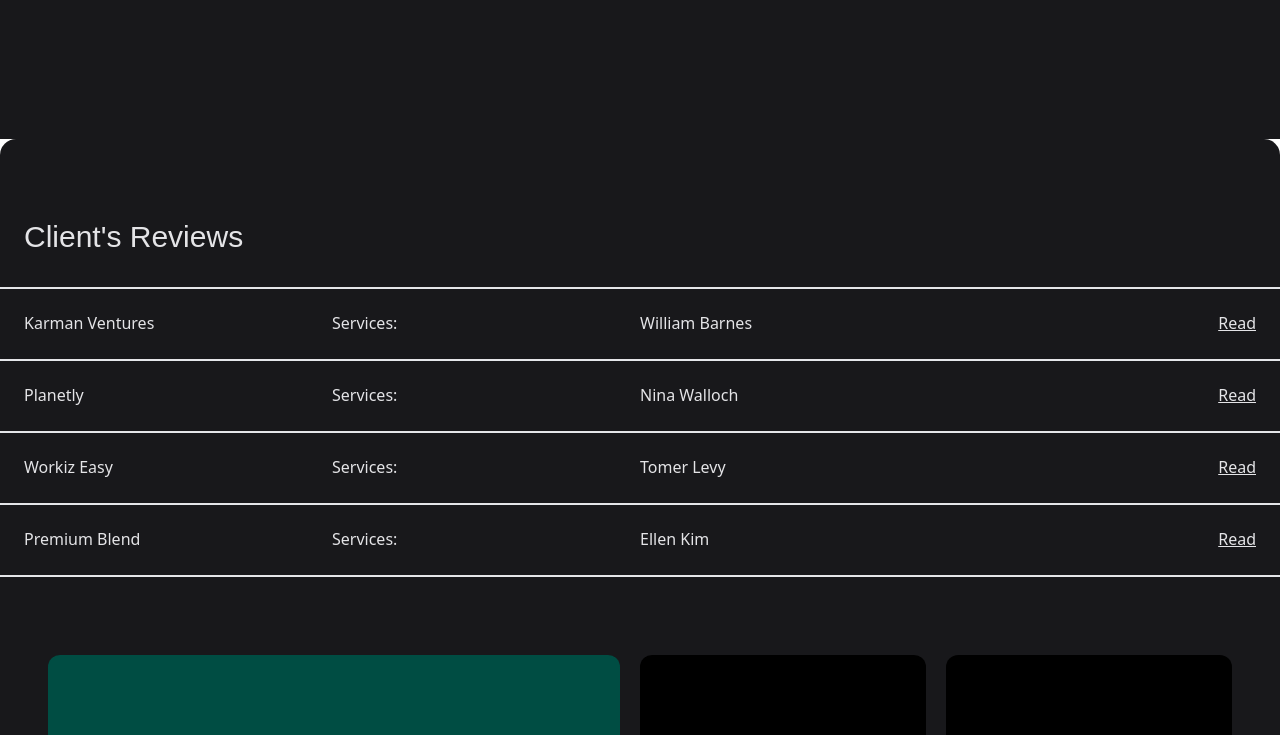
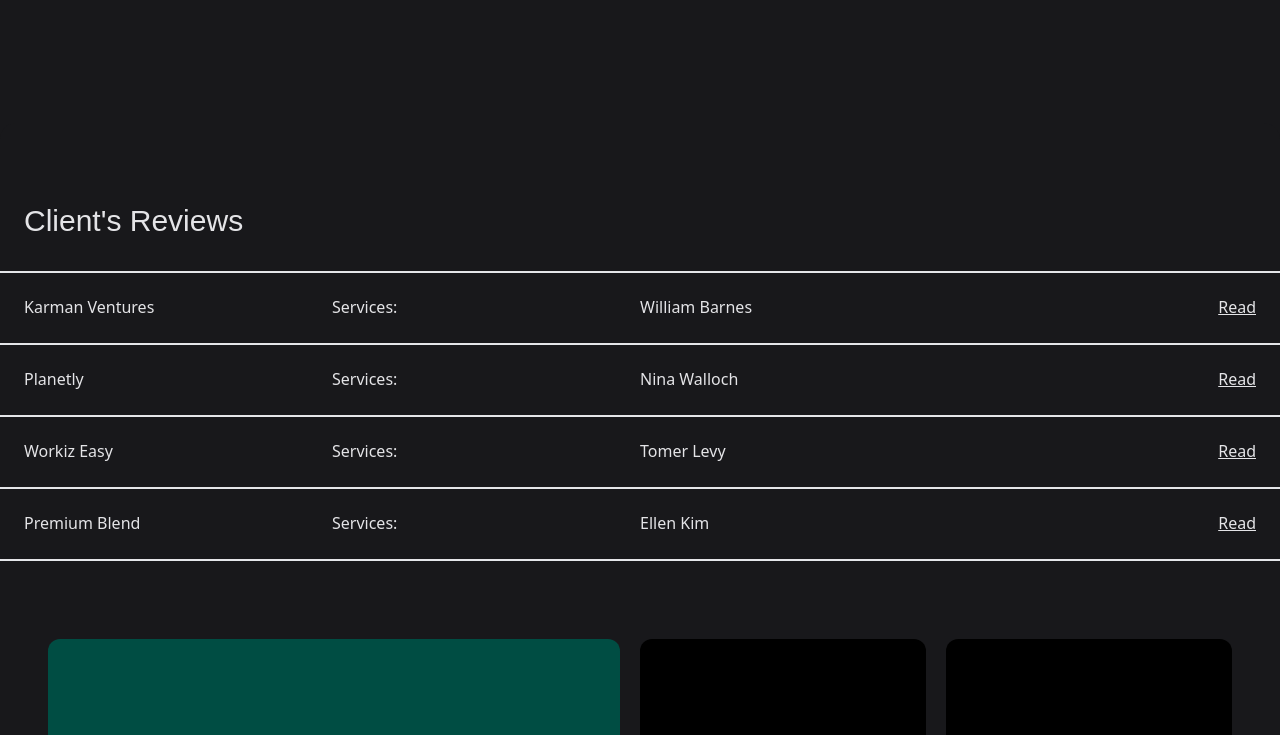
Before and after one commit to mayankpatidar275/ochi, a React (Vite) app: page / in a window 1280 px wide. Shown: the part 5440-6175 px from the top of the page. Built offline with nearby package versions, Linux system fonts and the light colour scheme.

Commit message:
fix: center title pointer events none,extra div remove,reviews margin

```diff
--- a/src/components/Featured.tsx
+++ b/src/components/Featured.tsx
@@ -100,9 +100,6 @@
               </div>
             </div>
             <div className="project-image mb-5 w-full">
-              <div className="absolute md:hidden left-1/2 top-1/2 -translate-x-1/2 -translate-y-1/2 text-right">
-                {project.title}
-              </div>
               <motion.div
                 onHoverStart={() => {
                   handleHover(index);
@@ -125,7 +122,7 @@
                     index % 2 === 0
                       ? "md:left-full md:right-0"
                       : "md:left-0 md:right-0"
-                  } md:-translate-x-1/2 -translate-y-1/2  w-[100vw] justify-center`}
+                  } md:-translate-x-1/2 -translate-y-1/2  w-[100vw] justify-center pointer-events-none`}
                 >
                   <div className="masker overflow-hidden -mb-3 lg:-mb-6 flex items-start justify-center w-fit font-FoundersGroteskXCond-Bold text-5xl md:text-5xl lg:text-8xl uppercase">
                     <h1 className="flex items-center text-[#cdea68]">
--- a/src/components/Reviews.tsx
+++ b/src/components/Reviews.tsx
@@ -66,7 +66,7 @@
   const [expandedReview, setExpandedReview] = useState("");
 
   return (
-    <div className="w-full py-20 bg-zinc-900 text-zinc-200 rounded-tr-2xl rounded-tl-2xl">
+    <div className="w-full -mt-4 py-20 bg-zinc-900 text-zinc-200 rounded-tr-2xl rounded-tl-2xl">
       <div className="reviews-heading px-6">
         <h1 className="mb-8 font-NeueMontreal-Regular text-3xl ">
           Client's Reviews
```
